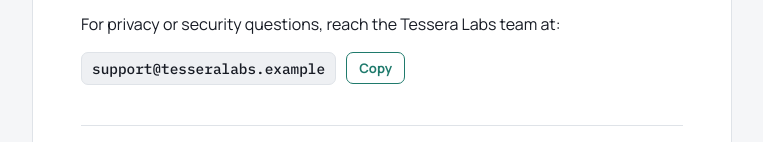
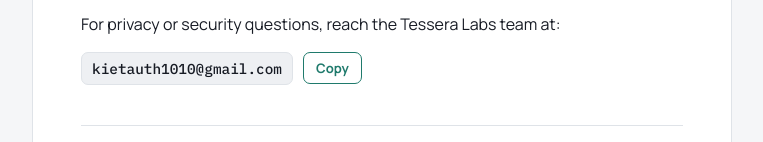
Before and after one commit to kietauth1010/bucketwise-docs, a plain HTML site: page privacy.html in a window 1280 px wide. Shown: the part 2139-2281 px from the top of the page, without its empty margins (258-1021 px from the left). Drawn offline with Linux system fonts and the light colour scheme.

Commit message:
Update privacy contact email

```diff
--- a/privacy.html
+++ b/privacy.html
@@ -294,7 +294,7 @@
       <h2>Contact</h2>
       <p>For privacy or security questions, reach the Tessera Labs team at:</p>
       <div class="copyrow">
-        <code id="support-email">support@tesseralabs.example</code>
+        <code id="support-email">kietauth1010@gmail.com</code>
         <button class="copy-btn" type="button" onclick="copyEmail()">Copy</button>
       </div>
     </section>
```
